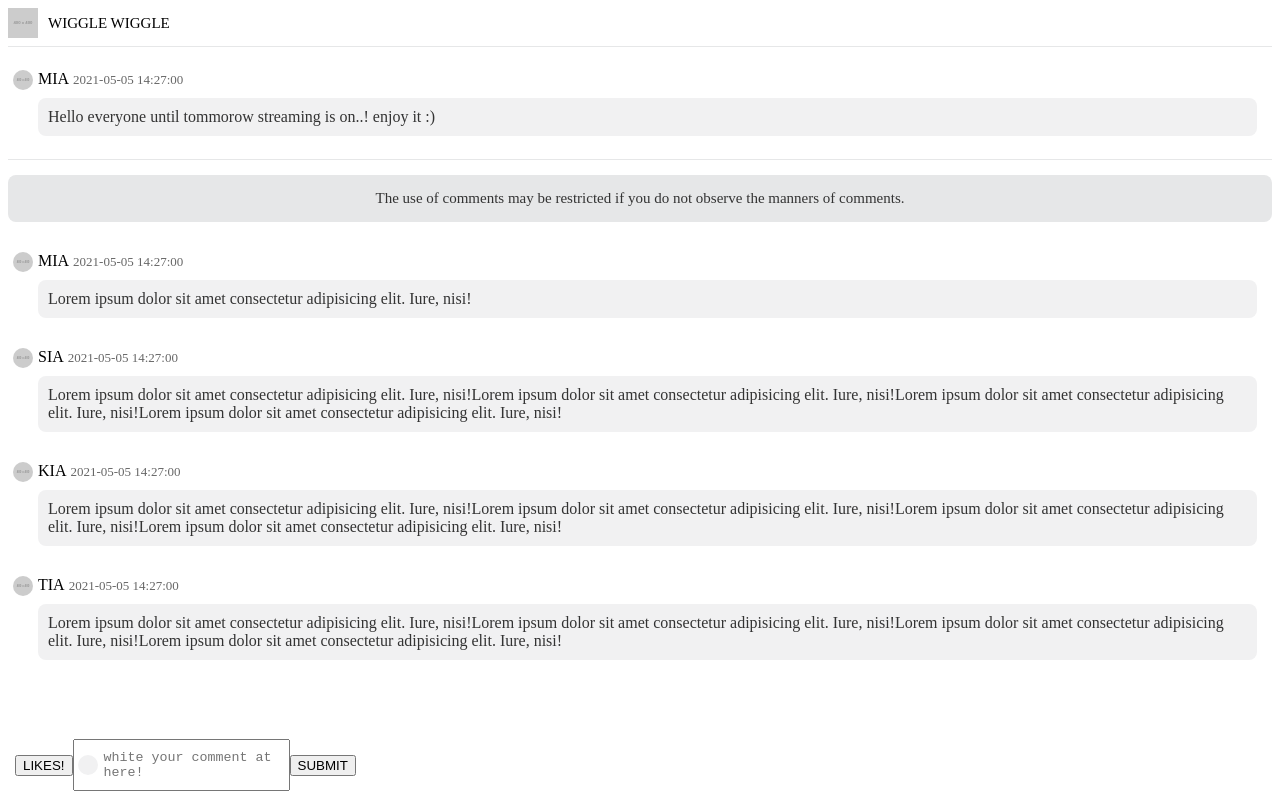
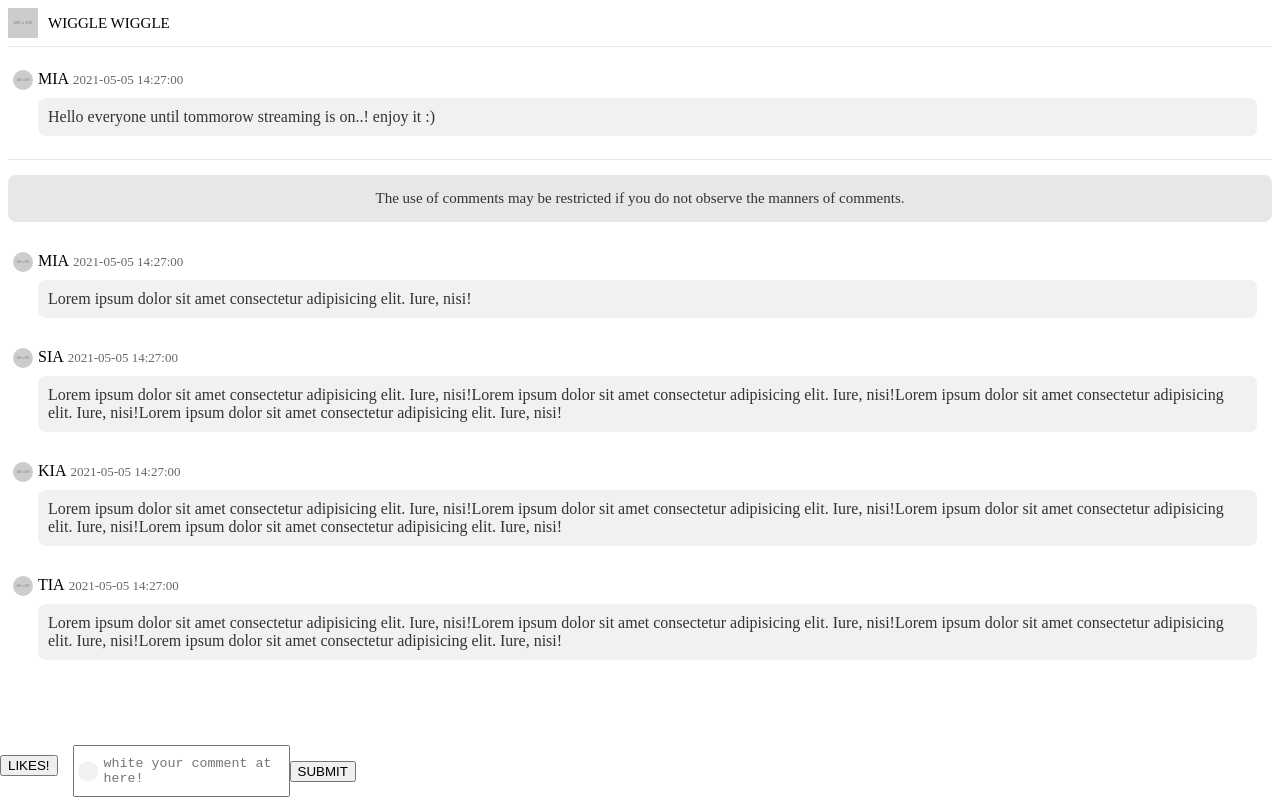
Before and after one commit to cheese-cake-cookie/vue-backdrop-ui, a plain HTML site: page index.html in a window 1280 px wide. Drawn offline with nearby package versions, Linux system fonts and the light colour scheme; placeholder pictures from the web are drawn by us.

Commit message:
fix: Separate like button at comment input
- like button is not related to comment-input component

```diff
--- a/components/live-comment/live-comment.js
+++ b/components/live-comment/live-comment.js
@@ -46,7 +46,10 @@ export const LiveCommentComponent = {
       <hr class="divider divider--primary" />
       <p class="warn">The use of comments may be restricted if you do not observe the manners of comments.</p>
       <LiveCommentListComponent :comments="comments"></LiveCommentListComponent>
-      <CommentInputComponent class="form"></CommentInputComponent>
+      <section class="actions">
+        <button>LIKES!</button>
+        <CommentInputComponent class="form"></CommentInputComponent>
+      </section>
     </div>
   `,
 };
--- a/components/live-comment/shared/comment-input/comment-input.js
+++ b/components/live-comment/shared/comment-input/comment-input.js
@@ -13,9 +13,9 @@ export const CommentInputComponent = {
       };
     },
   },
+  methods: {},
   template: `
     <div class="comment-input-component">
-      <button class="button--like">LIKES!</button>
       <label class="input__label">
         <span class="user-profile" :style="userProfileStyle"></span>
         <textarea class="input" type="text" placeholder="white your comment at here!"></textarea>
--- a/styles/live-comment.css
+++ b/styles/live-comment.css
@@ -36,11 +36,15 @@
   background-color: var(--background-deep);
 }
 
-.live-comment-component > .form {
+.live-comment-component > .actions {
   position: fixed;
   bottom: 0px;
   left: 0px;
   right: 0px;
+  display: flex;
+  flex-direction: row;
+  align-items: center;
+  background-color: #fff;
 }
 
 .live-comment-component > .live-comment-list-component {
@@ -84,13 +88,9 @@
 }
 
 .comment-input-component {
-  display: flex;
-  flex-direction: row;
-  align-items: center;
   padding: 15px;
   height: 70px;
   box-sizing: border-box;
-  background-color: #fff;
 }
 .comment-input-component .input__label {
   position: relative;
```
